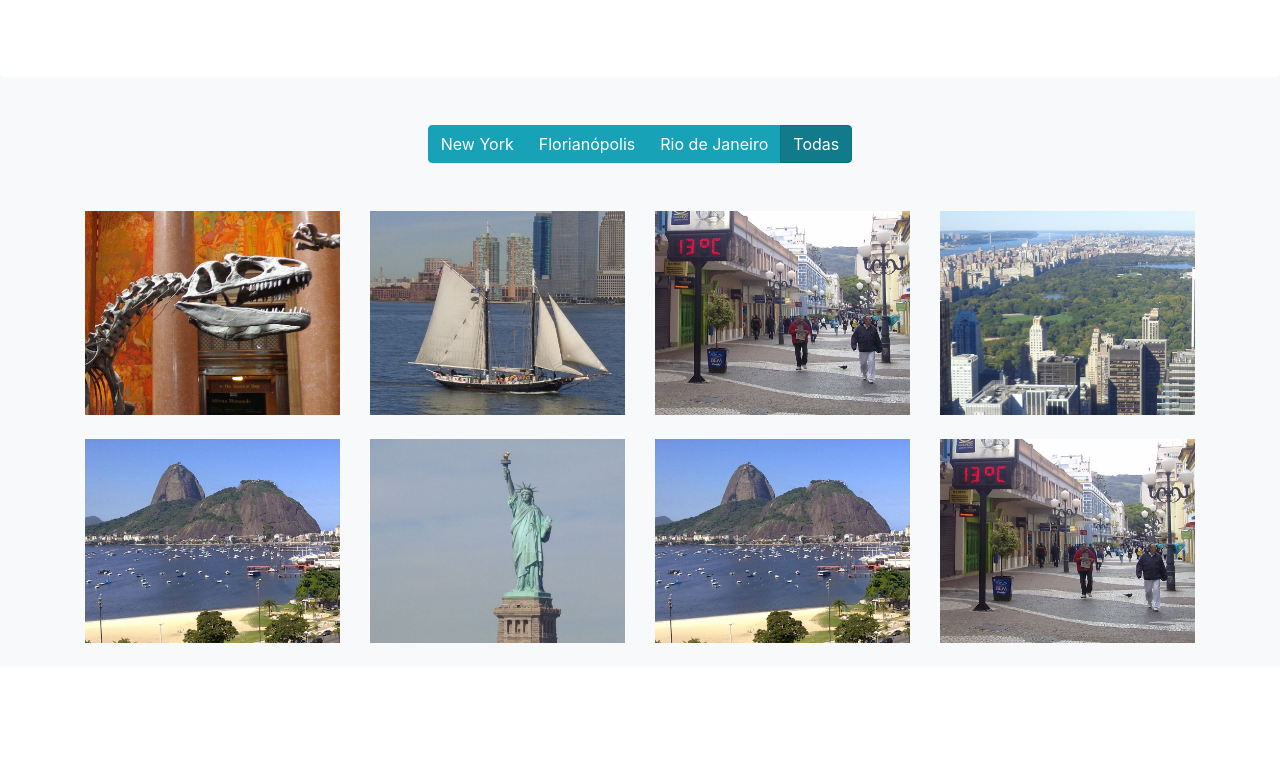
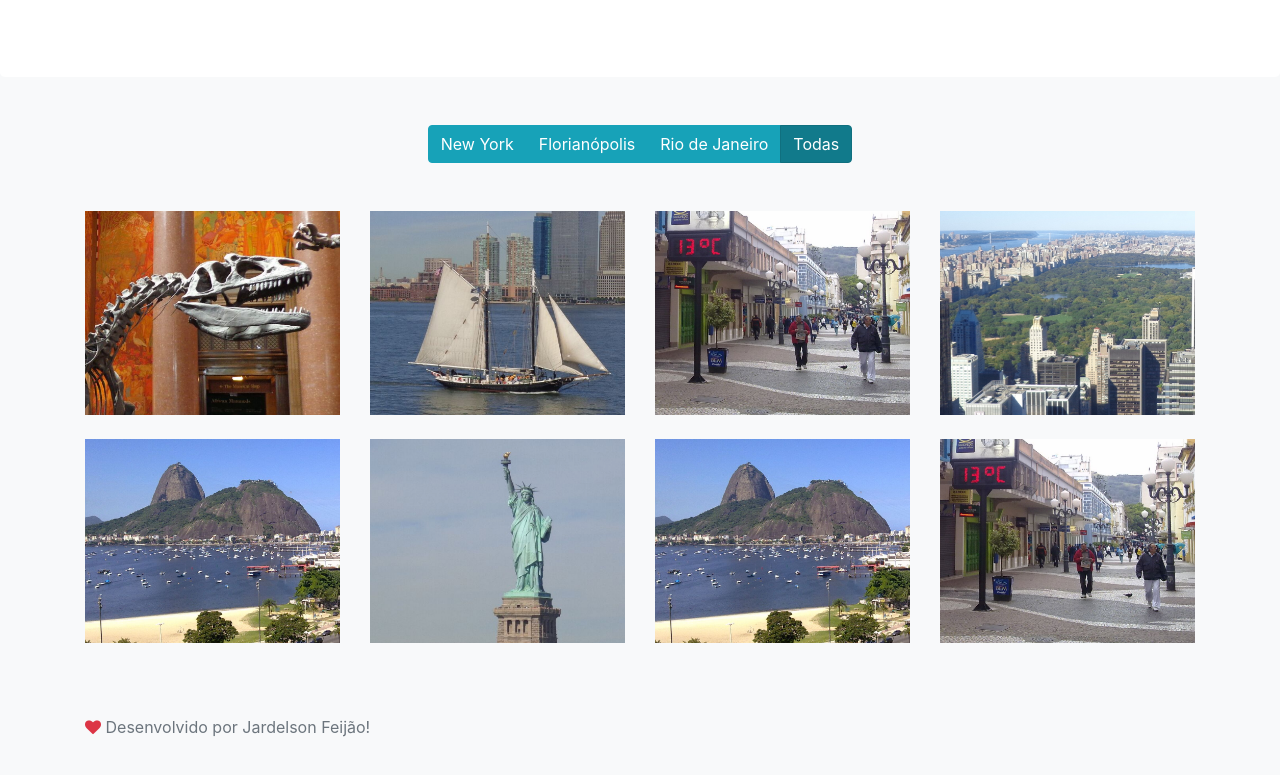
Before and after one commit to jardelsonfeijao/prj-Galeria-com-Bootstrap-jQuery-e-Webpack, a website built with webpack: page src/index.html in a window 1280 px wide. Shown: the part 209-984 px from the top of the page. Before the commit the page ends 876 px from the top, so only its background shows below. Built offline with nearby package versions, Linux system fonts and the light colour scheme; files whose address does not match are found by name.

Commit message:
Implementação do Footer - (Projeto Concluido)

```diff
--- a/src/index.html
+++ b/src/index.html
@@ -11,7 +11,7 @@
   <body>
     <header wm-include="/pages/template/header.html"></header>
     <main class="bg-light" wm-include="/pages/galery/galery.html"></main>
-
+    <footer class="bg-light" wm-include="/pages/template/footer.html"></footer>
     <script src="app.js"></script>
   </body>
 </html>
--- /dev/null
+++ b/src/pages/template/footer.html
@@ -0,0 +1,6 @@
+<div class="container">
+    <span class="text-muted">
+        <i class="fa fa-heart text-danger"></i>
+        Desenvolvido por Jardelson Feijão!
+    </span>
+</div>
--- a/src/scss/custom.scss
+++ b/src/scss/custom.scss
@@ -6,3 +6,8 @@
 .jumbotron .jumbotron-heading {
   font-weight: 300;
 }
+
+footer {
+    padding-top: 3rem;
+    padding-bottom: 3rem;
+}
```
